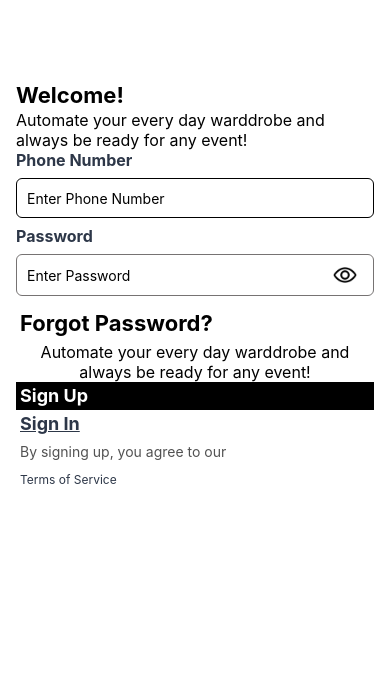
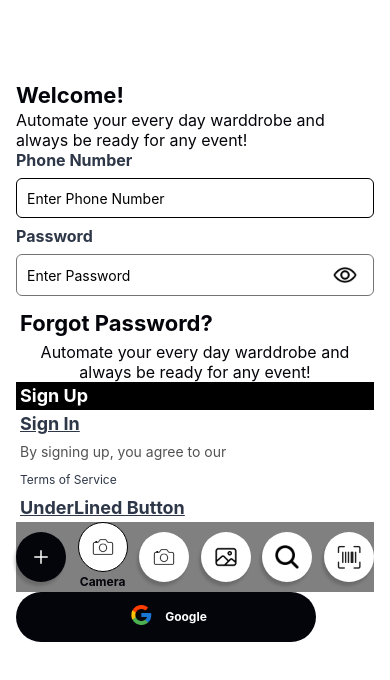
Before and after one commit to Ekaji/MyVC, a React Native app: screen / in a window 390 px wide. Shown: the top 680 px of the page. Built offline with nearby package versions, Linux system fonts and the light colour scheme; what react-native-root-siblings would draw is missing.

Commit message:
Added more components

```diff
--- a/App.js
+++ b/App.js
@@ -24,6 +24,18 @@ import {
   TinyDarkGrayText,
 } from "./src/components/Texts";
 import { ImageSet } from "./src/config/Constant";
+import {
+  CircleBorderCameraButton,
+  CircleCameraButton,
+  CircleGalleryButton,
+  CircleSearchButton,
+  CircleUPCButton,
+  CurvedButton,
+  ParentCircleButton,
+  PlusButton,
+  UnderLinedButton,
+} from "./src/components/Buttons";
+import { bottomPopUpMessage } from "./src/helpers/helpers";
 export default function App() {
   const testFirebase = async () => {
     const data = {
@@ -33,17 +45,6 @@ export default function App() {
     await postTestDataToFireStore(data);
   };
 
-  const testToastPopup = () => {
-    // Add a Toast on screen.
-    let toast = Toast.show("Request failed to send.", {
-      duration: Toast.durations.LONG,
-    });
-
-    // You can manually hide the Toast, or it will automatically disappear after a `duration` ms timeout.
-    setTimeout(function hideToast() {
-      Toast.hide(toast);
-    }, 1000);
-  };
   return (
     <RootSiblingParent>
       <View style={styles.container}>
@@ -78,6 +79,64 @@ export default function App() {
           <UnderLinedText content={"Sign In"} />
           <SmallLightGrayText content={"By signing up, you agree to our"} />
           <TinyDarkGrayText content={"Terms of Service"} />
+          {
+            // Buttons
+          }
+          <UnderLinedButton
+            text={"UnderLined Button"}
+            onPress={() => {
+              bottomPopUpMessage("Touching the underlined botton");
+            }}
+          />
+          <View
+            style={{
+              flexDirection: "row",
+              justifyContent: "space-between",
+              backgroundColor: "gray",
+            }}
+          >
+            <PlusButton
+              onPress={() => {
+                bottomPopUpMessage("Touching the plus botton");
+              }}
+            />
+            <CircleBorderCameraButton
+              onPress={() => {
+                bottomPopUpMessage("Touching the camera thin botton");
+              }}
+              text={"Camera"}
+            />
+            <CircleCameraButton
+              onPress={() => {
+                bottomPopUpMessage("Touching the camera bold botton");
+              }}
+              selected={false}
+            />
+            <CircleGalleryButton
+              onPress={() => {
+                bottomPopUpMessage("Touching the gallery botton");
+              }}
+              selected={false}
+            />
+            <CircleSearchButton
+              onPress={() => {
+                bottomPopUpMessage("Touching the search botton");
+              }}
+              selected={false}
+            />
+            <CircleUPCButton
+              onPress={() => {
+                bottomPopUpMessage("Touching the UPC botton");
+              }}
+            />
+          </View>
+          <CurvedButton
+            text={"Google"}
+            onPress={() => {
+              bottomPopUpMessage("Touching the curved botton");
+            }}
+            imageUrl={ImageSet.google_icon}
+          />
         </View>
       </View>
     </RootSiblingParent>
--- a/src/components/Buttons.js
+++ b/src/components/Buttons.js
@@ -0,0 +1,255 @@
+import {
+  View,
+  Text,
+  TextInput,
+  StyleSheet,
+  TouchableOpacity,
+  Image,
+} from "react-native";
+import React from "react";
+
+import { Colors, ImageSet } from "../config/Constant";
+import { H3, RegularBoldWhiteText } from "../components/Texts";
+import { UnderLinedText } from "../components/Texts";
+
+export function UnderLinedButton({ text, onPress, textStyle, moreStyles }) {
+  return (
+    <TouchableOpacity
+      onPress={onPress}
+      style={{ ...styles.baseButton, ...moreStyles }}
+    >
+      <UnderLinedText content={text} moreStyles={textStyle} />
+    </TouchableOpacity>
+  );
+}
+
+export function CurvedButton({ onPress, imageUrl, outline, text }) {
+  const extraViewStyle = outline
+    ? {
+        borderWidth: 1,
+        borderColor: Colors.black,
+        backgroundColor: Colors.white,
+      }
+    : {};
+
+  const extraTextstyle = outline ? { color: Colors.black } : {};
+  return (
+    <>
+      <TouchableOpacity onPress={onPress} style={{ ...styles.curvedButton , ...extraViewStyle }}>
+        <View style={{ flexDirection: "row"  }}>
+          {imageUrl && (
+            <Image
+              source={imageUrl}
+              style={[
+                styles.curvedButtonImage,
+                { marginRight: 8, marginLeft: 8 },
+
+              ]}
+            />
+          )}
+          {text && (
+            <RegularBoldWhiteText
+              content={text}
+              moreStyles={{ fontSize: 12, ...extraTextstyle }}
+            />
+          )}
+        </View>
+      </TouchableOpacity>
+    </>
+  );
+}
+
+export function PlusButton({ onPress }) {
+  return (
+    <ParentCircleButton onPress={onPress} imageUrl={ImageSet.plus} size={56} />
+  );
+}
+
+export function CircleCameraButton({ onPress, selected }) {
+  const selectedStyle = selected
+    ? {
+        backgroundColor: Colors.black,
+      }
+    : {
+        backgroundColor: Colors.white,
+      };
+  const finalImageUrl = selected ? ImageSet.camera_bold : ImageSet.camera_thin;
+  return (
+    <ParentCircleButton
+      onPress={onPress}
+      imageUrl={finalImageUrl}
+      moreStyles={{
+        shadowOffset: null,
+        shadowOpacity: null,
+        shadowRadius: null,
+        ...selectedStyle,
+      }}
+      size={40}
+    />
+  );
+}
+
+export function CircleGalleryButton({ onPress, selected }) {
+  const selectedStyle = selected
+    ? {
+        backgroundColor: Colors.black,
+      }
+    : {
+        backgroundColor: Colors.white,
+      };
+  const finalImageUrl = selected
+    ? ImageSet.gallery_black
+    : ImageSet.gallery_white;
+  return (
+    <ParentCircleButton
+      onPress={onPress}
+      imageUrl={finalImageUrl}
+      moreStyles={{
+        shadowOffset: null,
+        shadowOpacity: null,
+        shadowRadius: null,
+        ...selectedStyle,
+      }}
+      size={40}
+    />
+  );
+}
+
+export function CircleSearchButton({ onPress, selected }) {
+  const selectedStyle = selected
+    ? {
+        backgroundColor: Colors.black,
+      }
+    : {
+        backgroundColor: Colors.white,
+      };
+  const finalImageUrl = selected
+    ? ImageSet.search_white
+    : ImageSet.search_black;
+  return (
+    <ParentCircleButton
+      onPress={onPress}
+      imageUrl={finalImageUrl}
+      moreStyles={{
+        shadowOffset: null,
+        shadowOpacity: null,
+        shadowRadius: null,
+        ...selectedStyle,
+      }}
+      size={40}
+    />
+  );
+}
+
+export function CircleUPCButton({ onPress, selected }) {
+  const selectedStyle = selected
+    ? {
+        backgroundColor: Colors.black,
+      }
+    : {
+        backgroundColor: Colors.white,
+      };
+  const finalImageUrl = selected ? ImageSet.upc_white : ImageSet.upc_black;
+  return (
+    <ParentCircleButton
+      onPress={onPress}
+      imageUrl={finalImageUrl}
+      moreStyles={{
+        shadowOffset: null,
+        shadowOpacity: null,
+        shadowRadius: null,
+        ...selectedStyle,
+      }}
+      size={40}
+    />
+  );
+}
+
+export function CircleBorderCameraButton({ onPress, text }) {
+  return (
+    <ParentCircleButton
+      onPress={onPress}
+      imageUrl={ImageSet.camera_thin}
+      moreStyles={{
+        backgroundColor: Colors.white,
+        borderWidth: 0.5,
+        shadowColor: "#171717",
+        shadowOffset: null,
+        shadowOpacity: null,
+        shadowRadius: null,
+      }}
+      text={text}
+    />
+  );
+}
+function ParentCircleButton({ text, onPress, imageUrl, size, moreStyles }) {
+  return (
+    <View
+      style={{
+        justifyContent: "center",
+        alignItems: "center",
+      }}
+    >
+      <TouchableOpacity
+        onPress={onPress}
+        style={[
+          styles.circleButton,
+          {
+            width: 50 || size,
+            height: 50 || size,
+            borderRadius: 50 || size / 2,
+          },
+          {
+            ...moreStyles,
+          },
+        ]}
+      >
+        <Image source={imageUrl} style={styles.circleButtonImage} />
+      </TouchableOpacity>
+      {text && (
+        <H3
+          content={text}
+          moreStyles={{
+            textAlign: "center",
+            color: Colors.black,
+            fontWeight: "bold",
+            fontSize: 12,
+          }}
+        />
+      )}
+    </View>
+  );
+}
+
+const styles = StyleSheet.create({
+  baseButton: {},
+  circleButton: {
+    width: 50,
+    height: 50,
+    borderRadius: 25,
+    backgroundColor: Colors.black,
+    alignContent: "center",
+    justifyContent: "center",
+    shadowColor: "#171717",
+    shadowOffset: { width: -2, height: 4 },
+    shadowOpacity: 0.2,
+    shadowRadius: 3,
+  },
+  circleButtonImage: {
+    width: 24,
+    height: 24,
+    alignSelf: "center",
+  },
+  curvedButton: {
+    height: 50,
+    width: 300,
+    borderRadius: 25,
+    backgroundColor: Colors.black,
+    alignItems: "center",
+    justifyContent: "center",
+  },
+  curvedButtonImage: {
+    width: 24,
+    height: 24,
+  },
+});
--- a/src/components/Texts.js
+++ b/src/components/Texts.js
@@ -43,7 +43,7 @@ export function SmallLightGrayText({ content }) {
   );
 }
 
-export function UnderLinedText({ content }) {
+export function UnderLinedText({ content, moreStyles }) {
   return (
     <H3
       content={content}
@@ -53,11 +53,12 @@ export function UnderLinedText({ content }) {
         margin: 4,
         fontSize: 18,
         textDecorationLine: "underline",
+        ...moreStyles,
       }}
     />
   );
 }
-export function RegularBoldWhiteText({ content }) {
+export function RegularBoldWhiteText({ content, moreStyles }) {
   return (
     <H3
       content={content}
@@ -66,6 +67,7 @@ export function RegularBoldWhiteText({ content }) {
         fontWeight: "bold",
         margin: 4,
         fontSize: 18,
+        ...moreStyles,
       }}
     />
   );
--- a/src/config/Constant.js
+++ b/src/config/Constant.js
@@ -2,11 +2,20 @@ export const ImageSet = {
   dropDown: require("../assets/dropdown.png"),
   eyeOpen: require("../assets/eye_open_black.png"),
   eyeClose: require("../assets/eye_closed_black.png"),
+  plus: require("../assets/plus_Icon_white.png"),
+  camera_thin: require("../assets/camera_black_outline_thin.png"),
+  camera_bold: require("../assets/camera_black_outline_bold.png"),
+  gallery_white: require("../assets/background_image.png"),
+  search_white: require("../assets/search_white.png"),
+  search_black: require("../assets/search_black.png"),
+  upc_black: require("../assets/upc_black.png"),
+  google_icon: require("../assets/google.png"),
+  applet_icon: require("../assets/apple.png"),
 };
 
 export const Colors = {
   white: "#fff",
-  black: "#000",
+  black: "#04040B",
   grey: "#e2e8f0",
   gray500: "#767373",
   gray600: "#202021",
--- a/src/helpers/helpers.js
+++ b/src/helpers/helpers.js
@@ -1,5 +1,19 @@
+import Toast from "react-native-root-toast";
+
 export const stringIsHere = (stringValue) => {
   return (
     stringValue !== undefined && stringValue !== null && stringValue !== ""
   );
 };
+
+export const bottomPopUpMessage = (message) => {
+  // Add a Toast on screen.
+  let toast = Toast.show(message, {
+    duration: Toast.durations.LONG,
+  });
+
+  // You can manually hide the Toast, or it will automatically disappear after a `duration` ms timeout.
+  setTimeout(function hideToast() {
+    Toast.hide(toast);
+  }, 1000);
+};
```
Also changed, not shown: src/assets/search_black.png, src/components/README.MD.
